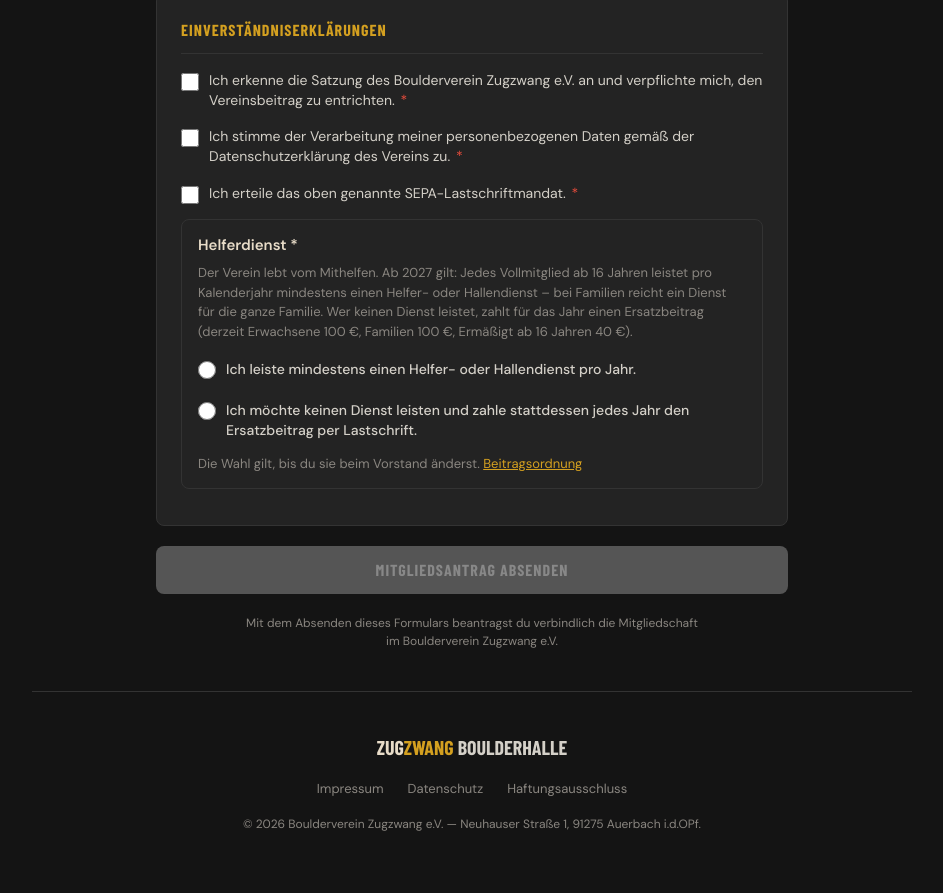
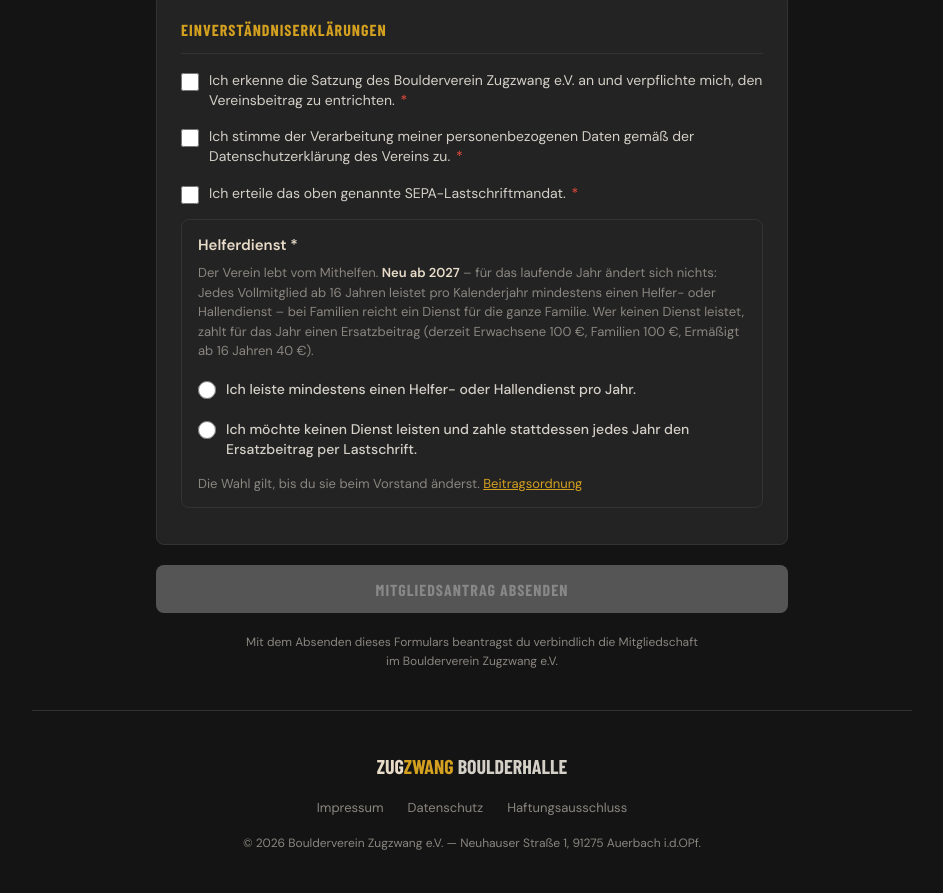
Before and after one commit to boulderhallezugzwang/zugzwang-website, a plain HTML site: page antrag.html in a window 1280 px wide. Shown: the part 1897-2790 px from the top of the page, without its empty margins (168-1111 px from the left). Drawn offline with nearby package versions, Linux system fonts and the light colour scheme; no server answers; a web font is replaced by a local one.

Commit message:
Antrag und Bestätigungsmail sagen dazu, dass die Dienstregel ab dem Startjahr gilt
Co-Authored-By: Claude Fable 5.2 <noreply@anthropic.com>

```diff
--- a/antrag.html
+++ b/antrag.html
@@ -523,7 +523,7 @@
       </div>
       <div class="hd-wahl" id="hdWahl">
         <div class="hd-wahl-titel">Helferdienst <span class="req">*</span></div>
-        <p class="hd-wahl-text">Der Verein lebt vom Mithelfen. Ab <span id="ebStart">2027</span> gilt: Jedes Vollmitglied ab 16 Jahren leistet pro Kalenderjahr mindestens einen Helfer- oder Hallendienst – bei Familien reicht ein Dienst für die ganze Familie. Wer keinen Dienst leistet, zahlt für das Jahr einen Ersatzbeitrag (<span id="ebBetraege">siehe Beitragsordnung</span>).</p>
+        <p class="hd-wahl-text">Der Verein lebt vom Mithelfen. <strong style="color:var(--cream);">Neu ab <span id="ebStart">2027</span></strong> – für das laufende Jahr ändert sich nichts: Jedes Vollmitglied ab 16 Jahren leistet pro Kalenderjahr mindestens einen Helfer- oder Hallendienst – bei Familien reicht ein Dienst für die ganze Familie. Wer keinen Dienst leistet, zahlt für das Jahr einen Ersatzbeitrag (<span id="ebBetraege">siehe Beitragsordnung</span>).</p>
         <label class="hd-wahl-opt"><input type="radio" name="helferdienst" value="dienst"> <span>Ich leiste mindestens einen Helfer- oder Hallendienst pro Jahr.</span></label>
         <label class="hd-wahl-opt"><input type="radio" name="helferdienst" value="ersatz"> <span>Ich möchte keinen Dienst leisten und zahle stattdessen jedes Jahr den Ersatzbeitrag per Lastschrift<span id="ebOptBetrag"></span>.</span></label>
         <p class="hd-wahl-text hd-wahl-fuss">Die Wahl gilt, bis du sie beim Vorstand änderst. <a href="info.html#beitragsordnung" target="_blank" rel="noopener">Beitragsordnung</a></p>
```
Also changed, not shown: 1 other file.
